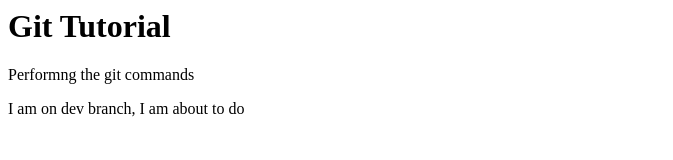
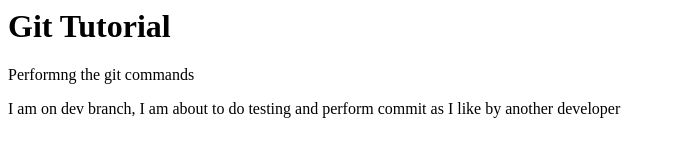
Before and after one commit to sandeepbingi03/firstgitrepo, a plain HTML site: page index.html in a window 1280 px wide. Shown: the whole page, without its empty margins (0-673 px from the left). Drawn offline with Linux system fonts and the light colour scheme.

Commit message:
another dev commit code

```diff
--- a/index.html
+++ b/index.html
@@ -2,7 +2,8 @@
 	<body>
 		<h1>Git Tutorial</h1>
 		<p>Performng the git commands</p>
-		<p>I am on dev branch, I am about to do</p>
+		<p>I am on dev branch, I am about to do testing and perform commit as I like by another developer</p
+		>
 	</body>
 
 </html>
```
